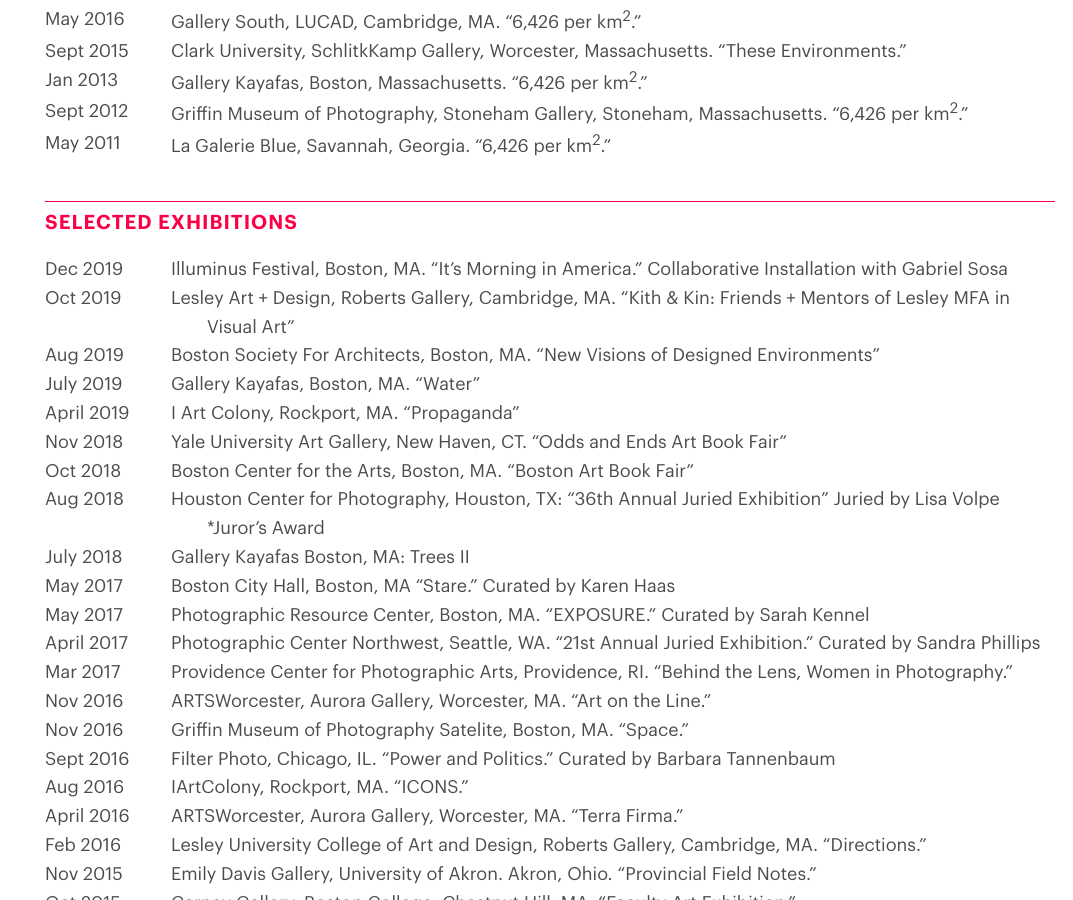
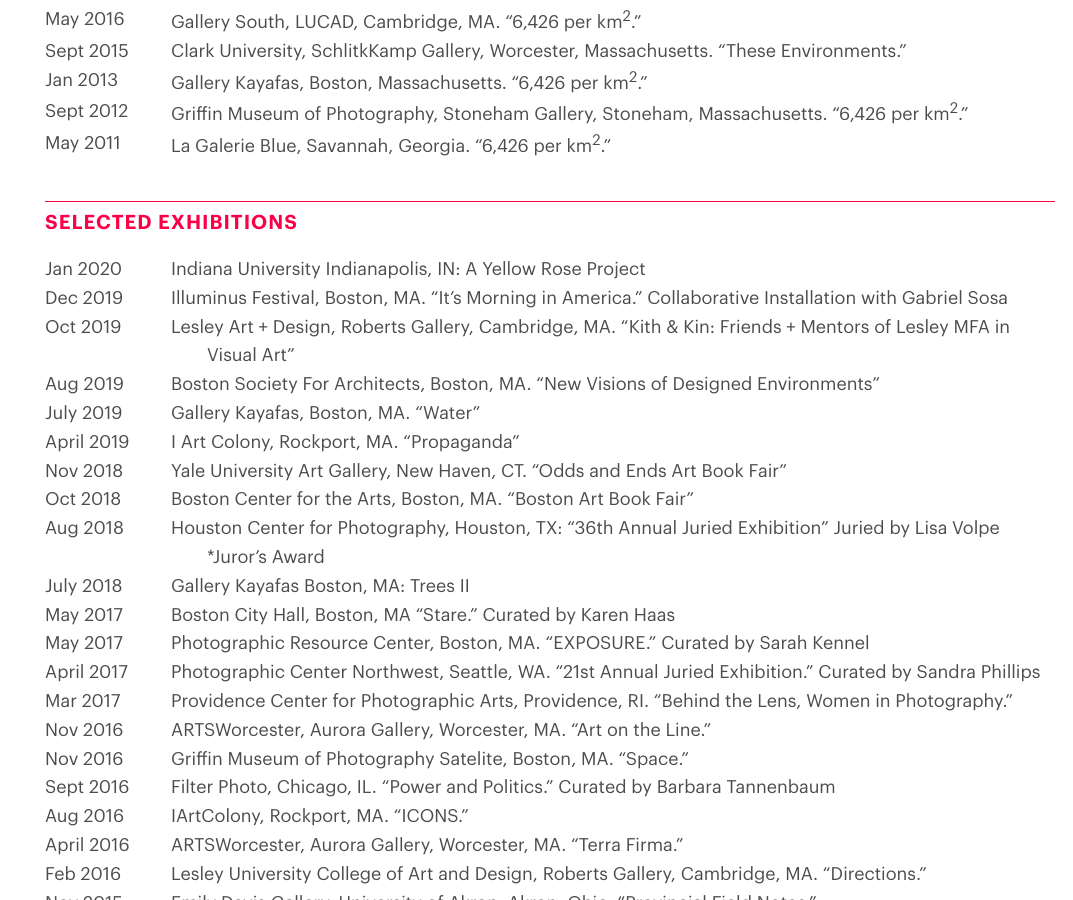
Before and after one commit to greermuldowney/greermuldowney-com, a Jekyll site: the page built from cv.md, in a window 1280 px wide and 900 px high, scrolled down 3856 px. Shown: the whole window, without its empty margins (207-1280 px from the left). Built offline with Jekyll 4.4.1, drawn with Linux system fonts in a browser that asks for light colours; our own code applies the rules of GitHub Pages for plain Markdown files.

Commit message:
Updated exhibitions

```diff
--- a/cv.md
+++ b/cv.md
@@ -222,6 +222,9 @@
 
 # Selected Exhibitions
 {:#selected}
+Indiana University Indianapolis, IN: A Yellow Rose Project
+: Jan 2020
+
 Illuminus Festival, Boston, MA. "It's Morning in America." Collaborative Installation with Gabriel Sosa
 : Dec 2019
 
```
